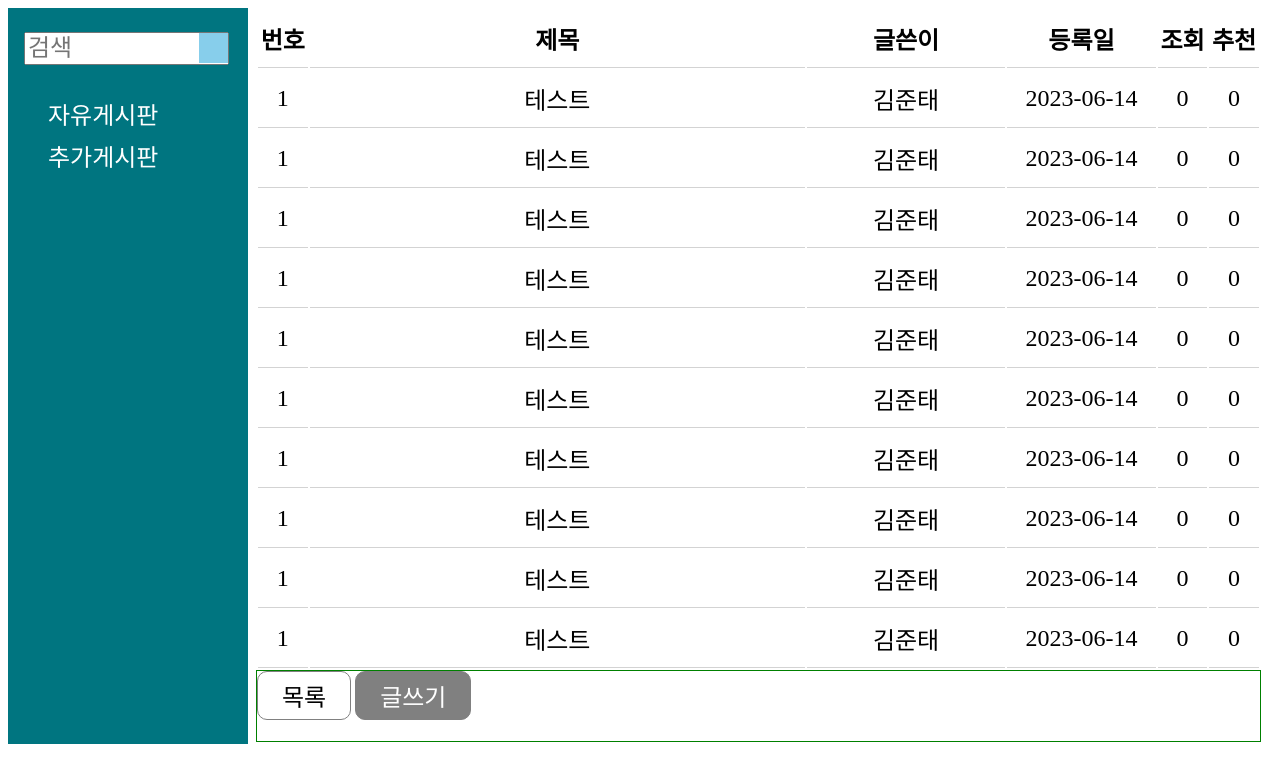
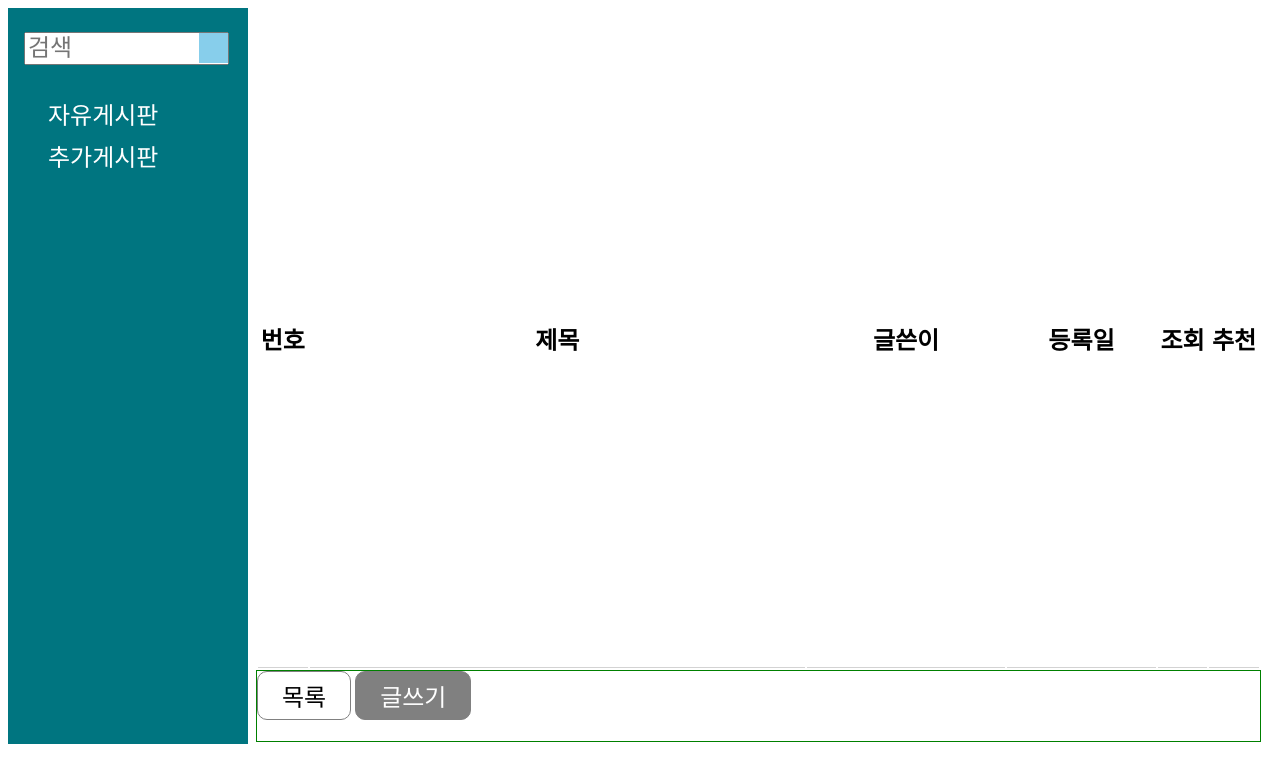
Before and after one commit to Naiery0/sunmoontalk, a website: page 0526/static/html/community.html in a window 1280 px wide. Drawn offline with Linux system fonts and the light colour scheme; a web font is replaced by a local one.

Commit message:
커뮤니티 업데이트

```diff
--- a/0526/static/html/community.html
+++ b/0526/static/html/community.html
@@ -28,91 +28,11 @@
                         <td class="Content Hits"><b>조회</b></td>
                         <td class="Content Recommend"><b>추천</b></td>
                     </tr>
-                    <tr class="ContentRow">
-                        <td class="Content Index">1</td>
-                        <td class="Content Title">테스트</td>
-                        <td class="Content Writer">김준태</td>
-                        <td class="Content Date">2023-06-14</td>
-                        <td class="Content Hits">0</td>
-                        <td class="Content Recommend">0</td>
-                    </tr>
-                    <tr class="ContentRow">
-                        <td class="Content Index">1</td>
-                        <td class="Content Title">테스트</td>
-                        <td class="Content Writer">김준태</td>
-                        <td class="Content Date">2023-06-14</td>
-                        <td class="Content Hits">0</td>
-                        <td class="Content Recommend">0</td>
-                    </tr>
-                    <tr class="ContentRow">
-                        <td class="Content Index">1</td>
-                        <td class="Content Title">테스트</td>
-                        <td class="Content Writer">김준태</td>
-                        <td class="Content Date">2023-06-14</td>
-                        <td class="Content Hits">0</td>
-                        <td class="Content Recommend">0</td>
-                    </tr>
-                    <tr class="ContentRow">
-                        <td class="Content Index">1</td>
-                        <td class="Content Title">테스트</td>
-                        <td class="Content Writer">김준태</td>
-                        <td class="Content Date">2023-06-14</td>
-                        <td class="Content Hits">0</td>
-                        <td class="Content Recommend">0</td>
-                    </tr>
-                    <tr class="ContentRow">
-                        <td class="Content Index">1</td>
-                        <td class="Content Title">테스트</td>
-                        <td class="Content Writer">김준태</td>
-                        <td class="Content Date">2023-06-14</td>
-                        <td class="Content Hits">0</td>
-                        <td class="Content Recommend">0</td>
-                    </tr>
-                    <tr class="ContentRow">
-                        <td class="Content Index">1</td>
-                        <td class="Content Title">테스트</td>
-                        <td class="Content Writer">김준태</td>
-                        <td class="Content Date">2023-06-14</td>
-                        <td class="Content Hits">0</td>
-                        <td class="Content Recommend">0</td>
-                    </tr>
-                    <tr class="ContentRow">
-                        <td class="Content Index">1</td>
-                        <td class="Content Title">테스트</td>
-                        <td class="Content Writer">김준태</td>
-                        <td class="Content Date">2023-06-14</td>
-                        <td class="Content Hits">0</td>
-                        <td class="Content Recommend">0</td>
-                    </tr>
-                    <tr class="ContentRow">
-                        <td class="Content Index">1</td>
-                        <td class="Content Title">테스트</td>
-                        <td class="Content Writer">김준태</td>
-                        <td class="Content Date">2023-06-14</td>
-                        <td class="Content Hits">0</td>
-                        <td class="Content Recommend">0</td>
-                    </tr>
-                    <tr class="ContentRow">
-                        <td class="Content Index">1</td>
-                        <td class="Content Title">테스트</td>
-                        <td class="Content Writer">김준태</td>
-                        <td class="Content Date">2023-06-14</td>
-                        <td class="Content Hits">0</td>
-                        <td class="Content Recommend">0</td>
-                    </tr>
-                    <tr class="ContentRow">
-                        <td class="Content Index">1</td>
-                        <td class="Content Title">테스트</td>
-                        <td class="Content Writer">김준태</td>
-                        <td class="Content Date">2023-06-14</td>
-                        <td class="Content Hits">0</td>
-                        <td class="Content Recommend">0</td>
-                    </tr>
                 </table>
             </div>
             <div class="toolWrap">
                 <input class="btn" type="button" value="목록">
-                <input class="btn" type="button" value="글쓰기">
+                <input class="btn" type="button" value="글쓰기" onclick='convertScreen("./addCommunity.html")'>
             </div>
         </div>
     </div>
```
Also changed, not shown: 0526/static/html/addCommunity.html (+5 -1 lines), 0526/static/js/community.js (+52 -0 lines), 0526/static/css/addCommunity.css (added).
